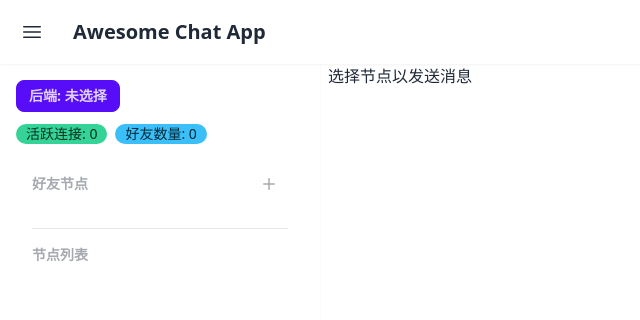
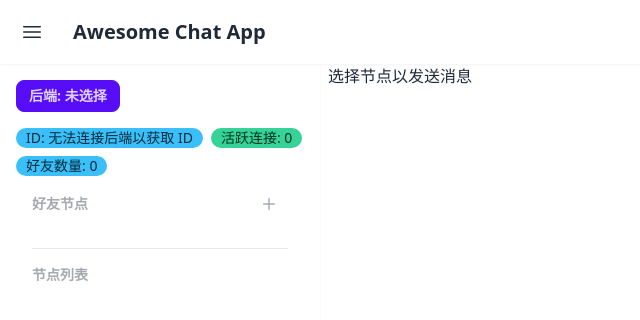
Before and after one commit to iyume/dapp-chat, a Vue app in the folder frontend/: page / in a window 1280 px wide. Shown: the top 320 px of the page, without its empty margins (0-640 px from the left). Built offline with nearby package versions, Linux system fonts and the light colour scheme.

Commit message:
frontend: add selfID handle

```diff
--- a/frontend/src/api.ts
+++ b/frontend/src/api.ts
@@ -15,7 +15,9 @@ const p2pApiRequest = computed(() =>
 );
 
 export const api = {
-  async login(username: string, password: string) {},
+  async getSelfID() {
+    return p2pApiRequest.value.get<IResp<string>>("/get_self_id");
+  },
   async getPeersInfo() {
     return p2pApiRequest.value.get<IResp<IPeerInfo[]>>("/get_peers_info");
   },
@@ -30,10 +32,10 @@ export const api = {
       params: { node_id },
     });
   },
-  async sendP2PMessage(user_id: string, message: string) {
+  async sendP2PMessage(node_id: string, message: string) {
     // TODO: message json struct; send message by user id
     p2pApiRequest.value.get("/send_p2p_message", {
-      params: { user_id, message },
+      params: { node_id, message },
     });
   },
 };
--- a/frontend/src/components/PanelP2P.vue
+++ b/frontend/src/components/PanelP2P.vue
@@ -6,12 +6,18 @@
     >
       <div class="h-4"></div>
       <div class="px-4">
-        <BackendSelector />
-        <div class="w-full flex gap-x-2 py-3">
-          <div class="badge badge-success whitespace-nowrap">
+        <div class="flex flex-wrap gap-2">
+          <BackendSelector />
+          <div class="w-full"></div>
+          <!-- TODO: add tooltip on ID -->
+          <!-- See also: https://github.com/saadeghi/daisyui/issues/1899 -->
+          <div class="badge badge-info whitespace-nowrap cursor-pointer">
+            ID: {{ selfIDText }}
+          </div>
+          <div class="badge badge-success whitespace-nowrap cursor-pointer">
             活跃连接: {{ connInfo.stats.connected }}
           </div>
-          <div class="badge badge-info whitespace-nowrap">
+          <div class="badge badge-info whitespace-nowrap cursor-pointer">
             好友数量: {{ connInfo.stats.friendCount }}
           </div>
         </div>
@@ -120,11 +126,24 @@ import AddBackend from "./AddBackend.vue";
 import ArrowLeftIcon from "./icons/ArrowLeftIcon.vue";
 
 import type { IPeerInfo } from "@/interfaces";
-import { friendsPeerInfo, peersInfo, FriendStatus, p2pStage } from "@/store";
+import {
+  friendsPeerInfo,
+  peersInfo,
+  FriendStatus,
+  p2pStage,
+  selfID,
+} from "@/store";
 
 function resetStage() {
   p2pStage.value = null;
 }
+
+const selfIDText = computed(() => {
+  if (selfID.value == "") {
+    return "无法连接后端以获取 ID";
+  }
+  return selfID.value.slice(0, 7) + "...";
+});
 
 const selectedNodeID = ref("");
 
--- a/frontend/src/store.ts
+++ b/frontend/src/store.ts
@@ -8,9 +8,7 @@ export const currentPage = ref<"main" | "other">("main");
 export const p2pStage = ref<"add_backend" | "add_friend" | null>(null);
 export const friendsInfo = ref<{ [nodeID: string]: IFriendInfo }>({});
 export const peersInfo = ref<{ [nodeID: string]: IPeerInfo }>({});
-export const selfID = ref(
-  "102e0de7d9586b40990d986e3c5baee68678a16b2d90af3a086fb8f048594541"
-); // TODO: add introspection api
+export const selfID = ref("");
 /**
  * Map node ID to p2p session ref. This is shallow ref and it should be entirely updated.
  */
@@ -53,6 +51,18 @@ export const friendsPeerInfo = computed(() => {
   }
   return res;
 });
+
+export async function actionGetSelfID() {
+  try {
+    const resp = await api.getSelfID();
+    if (resp.status != 200 || resp.data.retcode != 0) {
+      throw "request failed";
+    }
+    selfID.value = resp.data.data;
+  } catch (error) {
+    console.error(error);
+  }
+}
 
 export async function actionGetFriends() {
   try {
@@ -102,5 +112,6 @@ export async function actionGetP2PSession(nodeID: string) {
 }
 
 // TODO: scheduler
+actionGetSelfID();
 actionGetFriends();
 actionGetPeersInfo();
```
